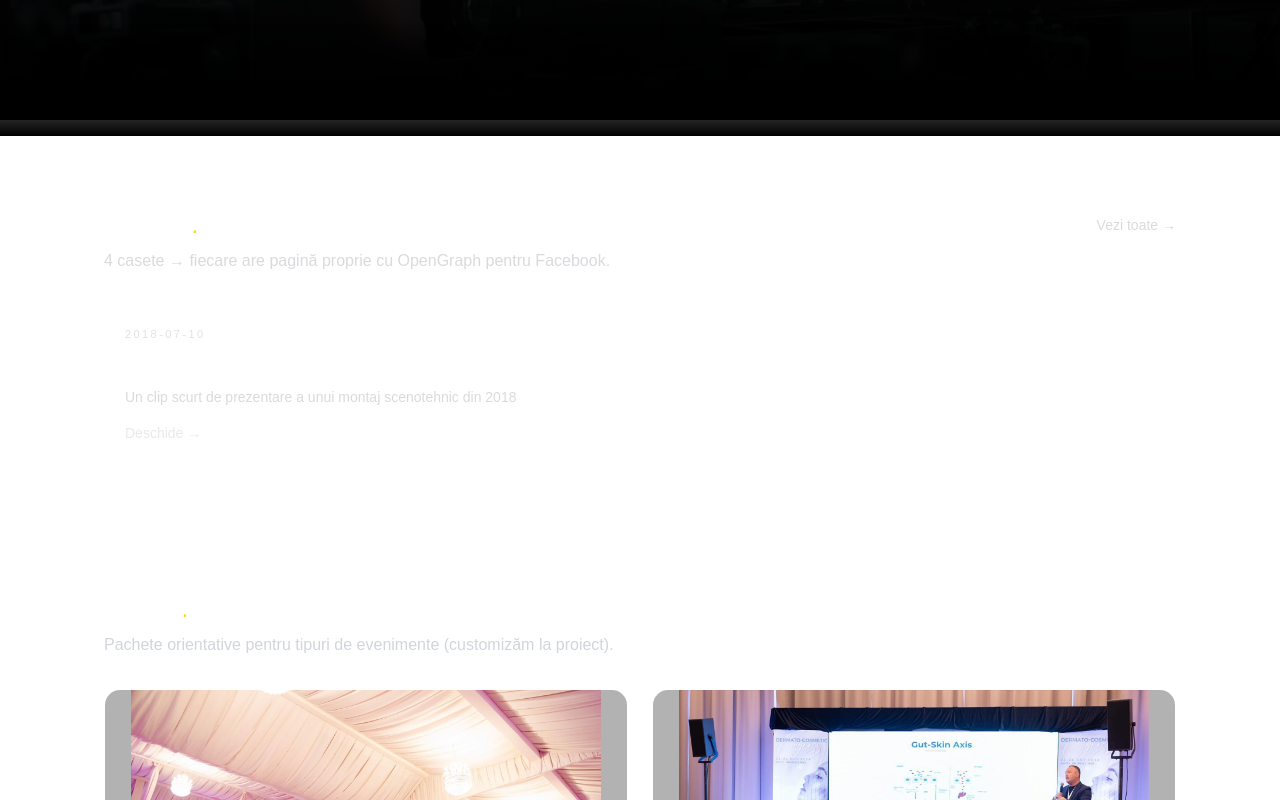
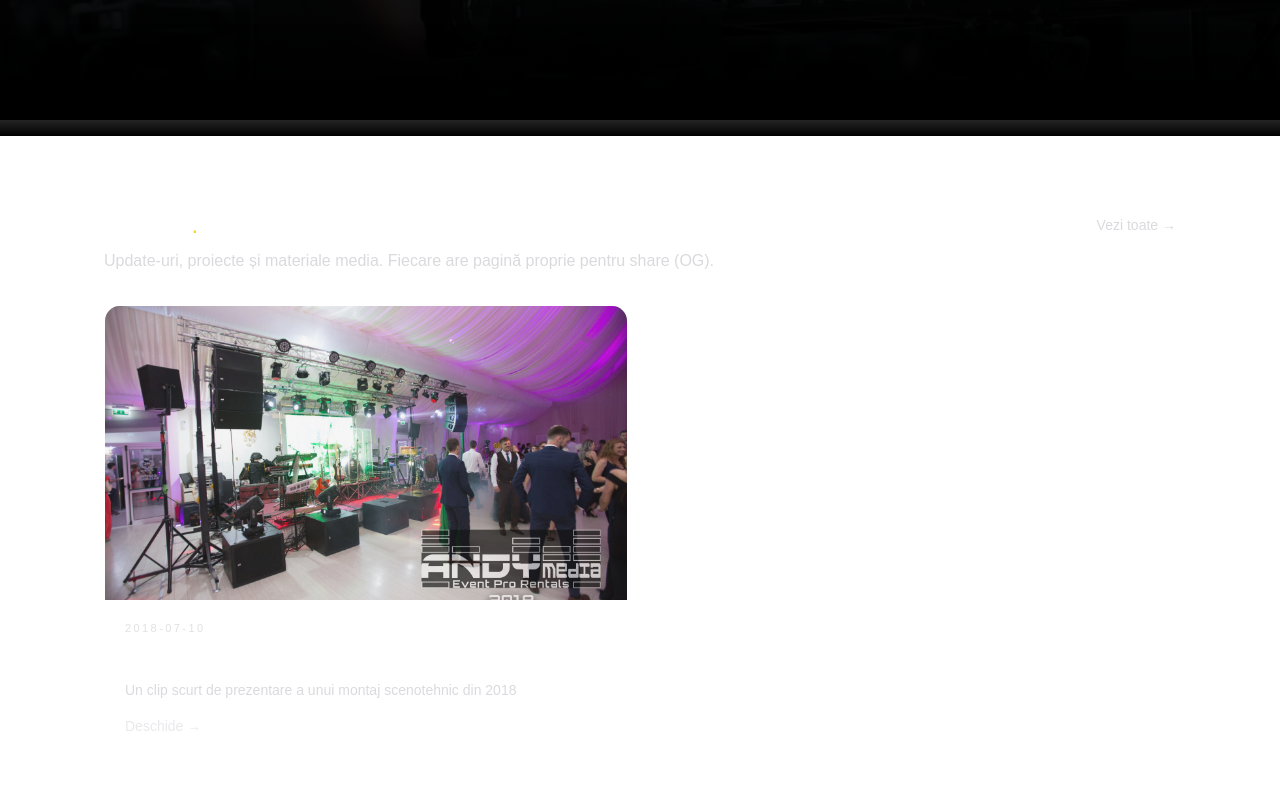
Before and after one commit to stoicaandy/andymedia-site, a Next.js app: page / in a window 1280 px wide. Shown: the part 680-1480 px from the top of the page. Built offline with nearby package versions, Linux system fonts and the light colour scheme.

Commit message:
Full update

```diff
--- a/app/components/NewsSection.tsx
+++ b/app/components/NewsSection.tsx
@@ -1,8 +1,10 @@
+import Image from "next/image";
 import Link from "next/link";
 import { NEWS } from "@/app/data/news";
 
 export default function NewsSection() {
-  const items = [...NEWS].sort((a, b) => b.date.localeCompare(a.date)).slice(0, 4);
+  // Sortare safe + nu crapă dacă date e invalid
+  const items = [...NEWS].sort((a, b) => (b.date || "").localeCompare(a.date || ""));
 
   return (
     <section id="noutati" className="scroll-mt-28 border-t border-white/5">
@@ -17,24 +19,46 @@ export default function NewsSection() {
           </Link>
         </div>
 
-        <p className="mt-2 text-zinc-300/85">
-          4 casete → fiecare are pagină proprie cu OpenGraph pentru Facebook.
+        <p className="mt-2 text-zinc-300/85 max-w-2xl">
+          Update-uri, proiecte și materiale media. Fiecare are pagină proprie pentru share (OG).
         </p>
 
+        {items.length === 0 ? (
+          <div className="mt-8 rounded-2xl border border-white/10 bg-white/[0.03] p-6 text-zinc-300/85">
+            Nu există noutăți încă. Adaugă elemente în <code>app/data/news.ts</code>.
+          </div>
+        ) : (
           <div className="mt-8 grid grid-cols-1 md:grid-cols-2 gap-6">
-          {items.map((x) => (
+            {items.slice(0, 4).map((x) => (
               <Link
                 key={x.slug}
                 href={`/noutati/${x.slug}`}
-              className="rounded-2xl border border-white/10 bg-white/[0.03] p-5 hover:bg-white/[0.06] hover:border-amber-300/40 transition"
+                className="group rounded-2xl border border-white/10 bg-white/[0.03] overflow-hidden hover:bg-white/[0.06] hover:border-amber-300/40 transition"
               >
-              <div className="text-[11px] uppercase tracking-[0.22em] text-zinc-300/70">{x.date}</div>
+                {/* THUMBNAIL - folosim ogImage (la tine e /noutati/din2017.jpg) */}
+                <div className="relative aspect-[16/9] bg-black/30">
+                  <Image
+                    src={x.ogImage}
+                    alt={x.title}
+                    fill
+                    className="object-cover opacity-90 group-hover:opacity-100 transition"
+                    sizes="(max-width: 1024px) 100vw, 512px"
+                    priority={true}
+                  />
+                </div>
+
+                <div className="p-5">
+                  <div className="text-[11px] uppercase tracking-[0.22em] text-zinc-300/70">
+                    {x.date}
+                  </div>
                   <div className="mt-2 text-lg font-medium text-white/95">{x.title}</div>
                   <div className="mt-2 text-sm text-zinc-300/85">{x.description}</div>
                   <div className="mt-4 text-sm text-zinc-200/80">Deschide →</div>
+                </div>
               </Link>
             ))}
           </div>
+        )}
       </div>
     </section>
   );
```
Lines whose indentation alone changed are shown as unchanged.
